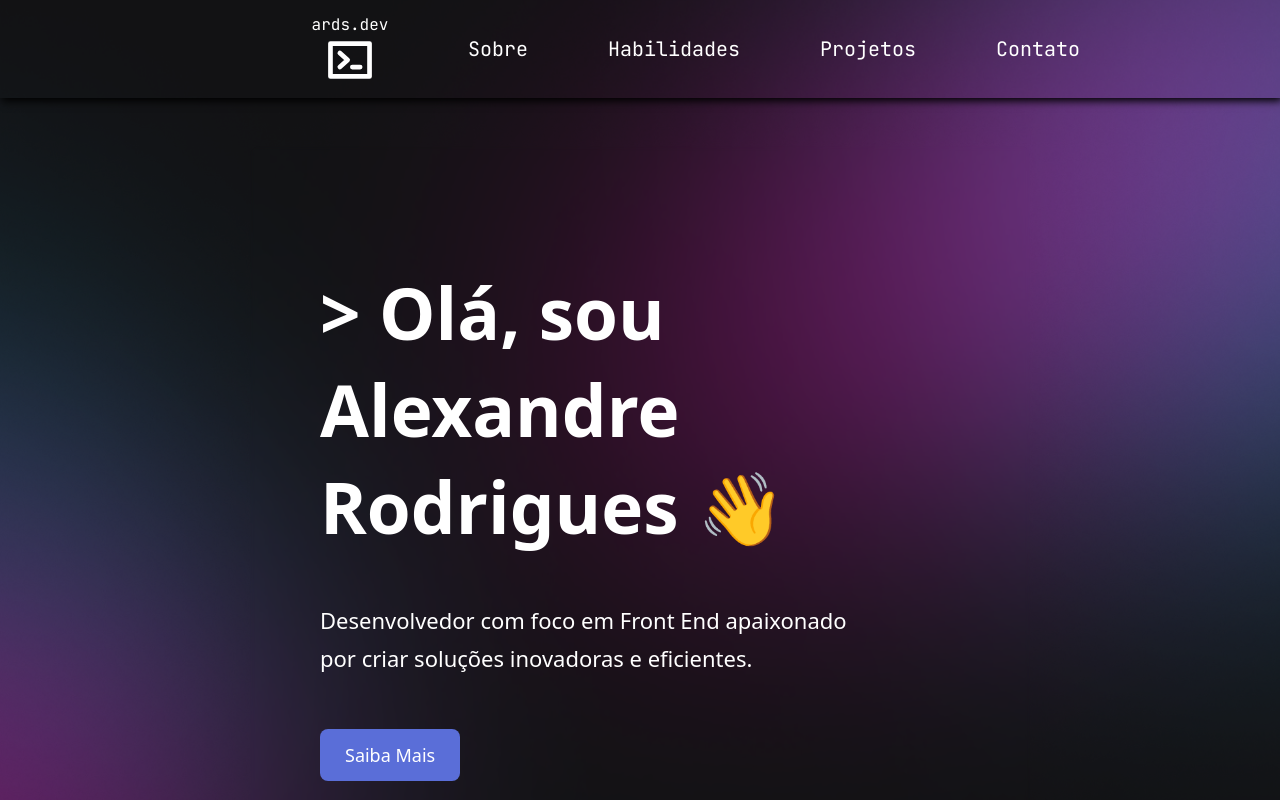
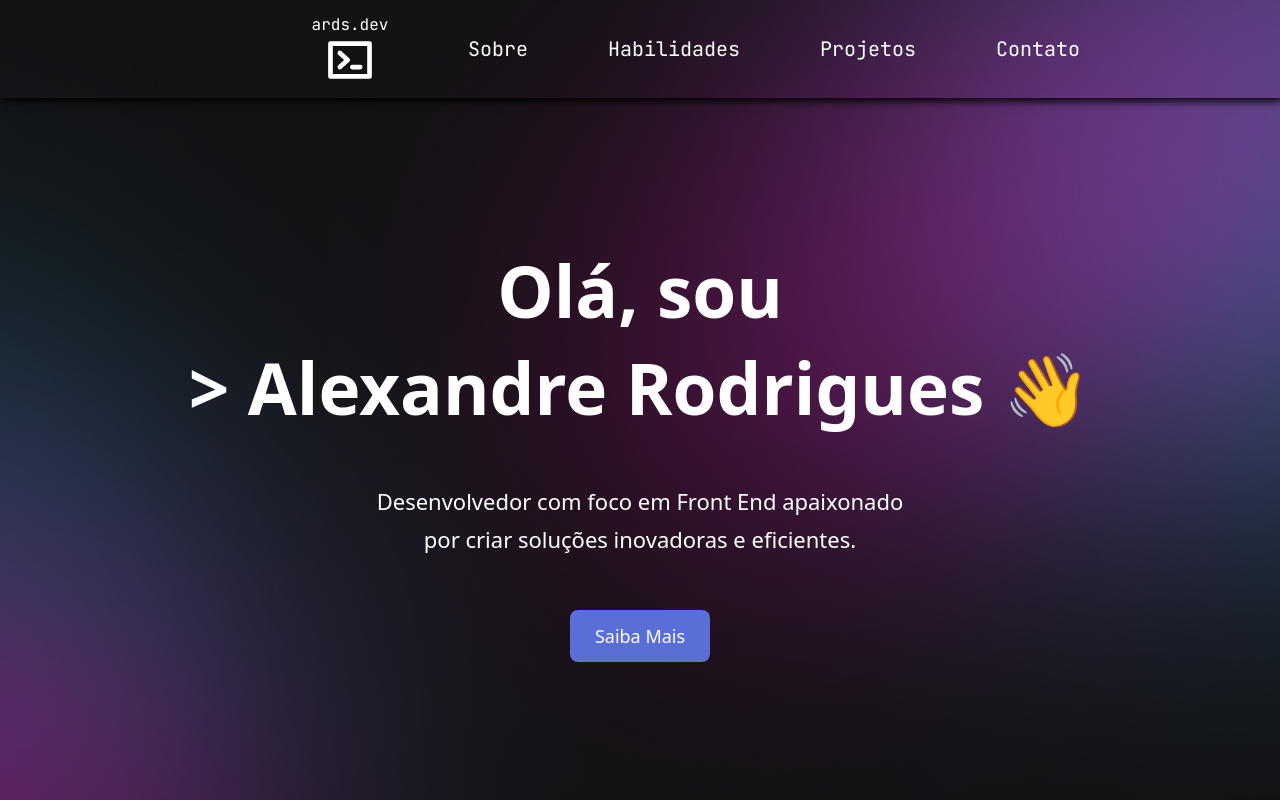
Before and after one commit to ardszsantos/portifolio, a React (Create React App) app: page / in a window 1280 px wide. Shown: the top 800 px of the page. Built offline with nearby package versions, Linux system fonts and the light colour scheme.

Commit message:
feat: got rid of the blur thing and did some small tweaks

```diff
--- a/src/components/glassybox.js
+++ /dev/null
@@ -1,8 +0,0 @@
-import React from 'react';
-import '../styles/GlassyBox.css'; // Create this file for the styles
-
-const GlassyBox = ({ children }) => {
-  return <div className="glassy-box">{children}</div>;
-};
-
-export default GlassyBox;
--- a/src/components/nav-bar.js
+++ b/src/components/nav-bar.js
@@ -22,7 +22,7 @@ const NavBar = () => {
       console.log(element)
       if (element) {
         // Manually calculate the scroll position with an offset for the sticky navbar
-        const yOffset = -70; // Adjust this value to the height of your sticky navbar
+        const yOffset = -240; // Adjust this value to the height of your sticky navbar
         const yPosition = element.getBoundingClientRect().top + window.pageYOffset + yOffset;
         window.scrollTo({ top: yPosition, behavior: 'smooth' });
         return `Navigating to ${section}`;
--- a/src/pages/about-me.js
+++ b/src/pages/about-me.js
@@ -1,4 +1,4 @@
-import GlassyBox from '../components/glassybox';
+
 import '../styles/about-me.css'
 import kubuntu from '../assets/images/kubuntu-svgrepo-com.svg';
 import CardComponent from '../components/card';
@@ -9,7 +9,6 @@ const AboutPage = () => {
 
   return (
     <div id='about' className='wrapper-two'>
-      <GlassyBox>
         <div className='about-container'>
           <h1> {greaterthan} sobre mim_</h1>
           <div className='about-p'>
@@ -28,7 +27,6 @@ const AboutPage = () => {
               com Kubuntu & Windows 10.`}/>
           </div>
         </div>
-      </GlassyBox>
     </div>
   );
 }
--- a/src/pages/hero-page.js
+++ b/src/pages/hero-page.js
@@ -1,5 +1,4 @@
 import '../styles/hero-page.css'
-import GlassyBox from '../components/glassybox';
 
 const HeroSection = () => {
 
@@ -7,9 +6,9 @@ const HeroSection = () => {
 
   return (
     <div id='hero' className="wrapper">
-      <GlassyBox>
+
       <div className='text-container'>
-          <h1><span> {greaterthan} Olá, sou Alexandre <br /> Rodrigues</span> 👋 </h1>
+        <h1><span> Olá, sou <br /> {greaterthan} Alexandre  Rodrigues</span> 👋 </h1>
           <p> Desenvolvedor com foco em Front End apaixonado<br /> por criar
           soluções inovadoras e eficientes.</p>
         <button>Saiba Mais</button>
@@ -17,7 +16,7 @@ const HeroSection = () => {
       <div className=''>
 
       </div>
-      </GlassyBox>
+
     </div>
   );
 }
--- a/src/styles/GlassyBox.css
+++ /dev/null
@@ -1,21 +0,0 @@
-.glassy-box {
-
-
-  border-radius: 10px;
-  /* Rounded corners */
-  backdrop-filter: blur(2px);
-  /* Glassy effect */
-  -webkit-backdrop-filter: blur(10px);
-  /* Support for Safari */
-  padding: 70px;
-  /* Optional shadow */
-  width: 50%;
-  /* Can adjust width as needed */
-  height: auto;
-  /* Can adjust height as needed */
-  max-width: 1200px;
-  /* Control maximum width */
-  margin: 0 auto;
-  /* Centers the glassy box */
-
-}
--- a/src/styles/about-me.css
+++ b/src/styles/about-me.css
@@ -1,7 +1,9 @@
 .wrapper-two {
+  display: flex;
   margin-top: 600px;
   height: 900px;
   color: white;
+  justify-content: center;
 }
 
 .about-container {
--- a/src/styles/hero-page.css
+++ b/src/styles/hero-page.css
@@ -7,11 +7,14 @@
   color: white;
   align-items: center;
   margin: 0 auto;
-
-  gap: 9em;
-  margin-top: 3em;
+  justify-content: center;
+  margin-top: 6em;
   font-family: system-ui, -apple-system, BlinkMacSystemFont, 'Segoe UI', Roboto, Oxygen, Ubuntu, Cantarell, 'Open Sans', 'Helvetica Neue', sans-serif;
 
+}
+
+.text-container {
+  text-align: center;
 }
 
 .text-container h1 {
```
